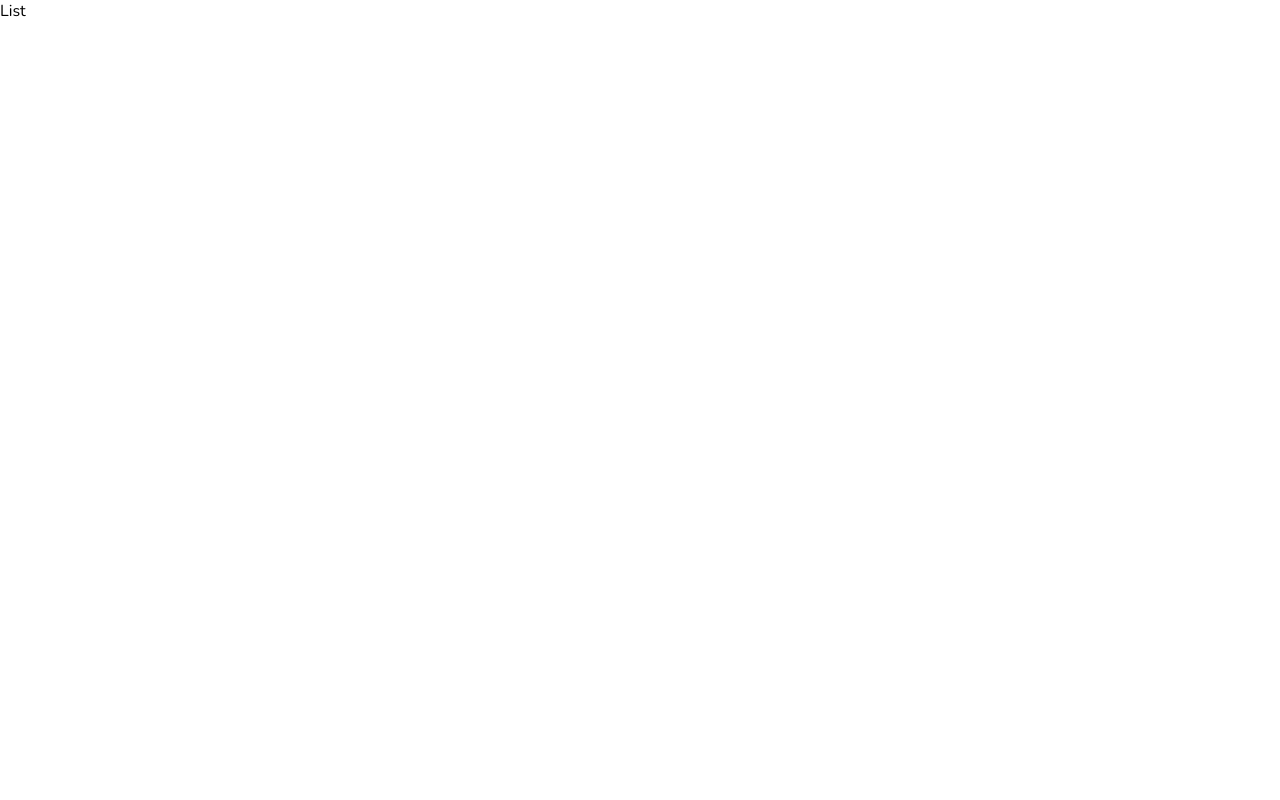
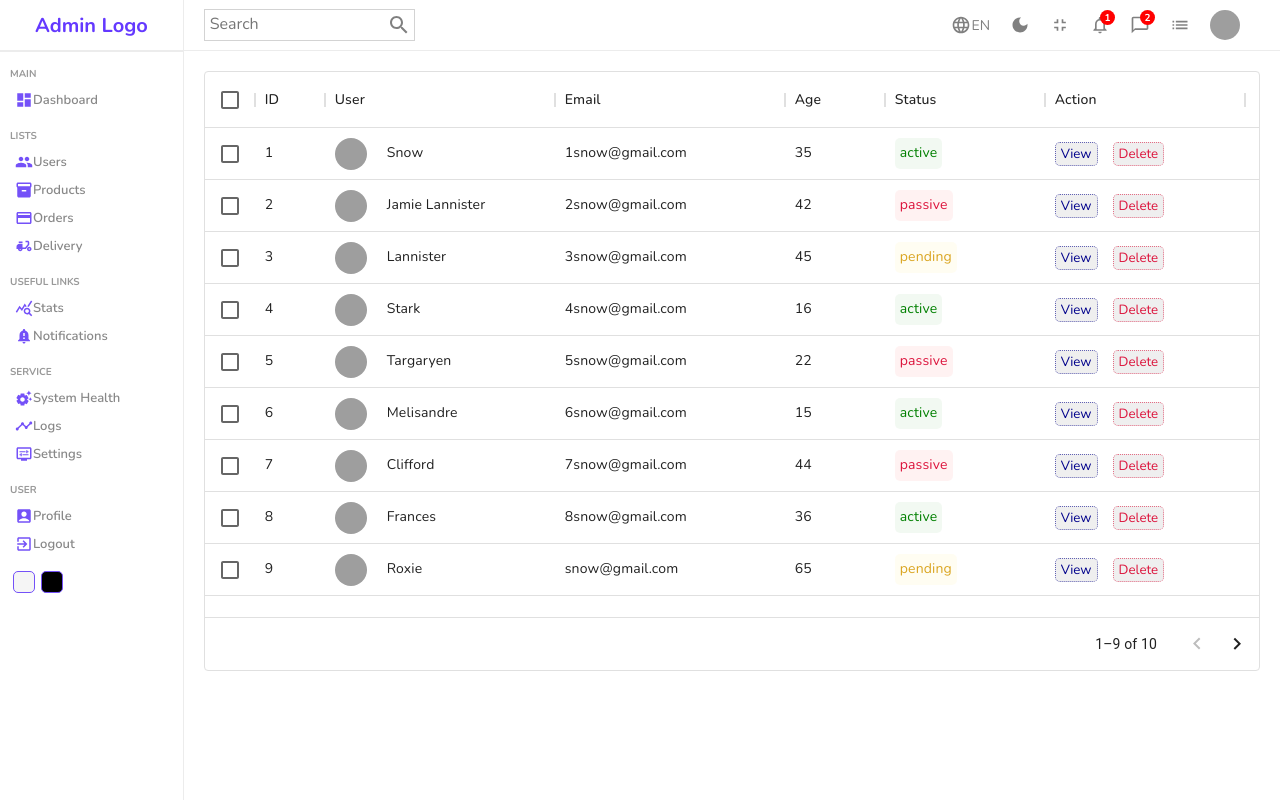
Before and after one commit to georgegaibor/adminPanel, a React (Create React App) app in the folder adminpanel/: page /users in a window 1280 px wide. Built offline with nearby package versions, Linux system fonts and the light colour scheme; grey boxes are pictures that could not be loaded; the HTML template or start-up script is replaced by a standard one.

Commit message:
Datatable mockup

```diff
--- a/adminpanel/package.json
+++ b/adminpanel/package.json
@@ -7,6 +7,7 @@
     "@emotion/styled": "^11.8.1",
     "@mui/icons-material": "^5.6.0",
     "@mui/material": "^5.6.0",
+    "@mui/x-data-grid": "^5.8.0",
     "@testing-library/jest-dom": "^5.16.4",
     "@testing-library/react": "^12.1.4",
     "@testing-library/user-event": "^13.5.0",
--- /dev/null
+++ b/adminpanel/src/components/datatable/DataTable.jsx
@@ -0,0 +1,34 @@
+import "./datatable.scss"
+import { DataGrid } from '@mui/x-data-grid';
+import { userColumns, userRows } from "../../dataTableSource";
+
+
+const DataTable = () => {
+    const actionColumn = [{
+        field: "action",
+        headerName: "Action",
+        width: 200,
+        renderCell:() => {
+            return (
+                <div className="cellAction">
+                    <button className="viewButton">View</button>
+                    <button className="deleteButton">Delete</button>
+                </div>
+            );
+        },
+    }];
+
+    return (
+        <div className="datatable">
+            <DataGrid
+            rows={userRows}
+            columns={[...userColumns,...actionColumn]}
+            pageSize={9}
+            rowsPerPageOptions={[5]}
+            checkboxSelection
+        />
+        </div>
+    )
+}
+
+export default DataTable
--- /dev/null
+++ b/adminpanel/src/components/datatable/datatable.scss
@@ -0,0 +1,78 @@
+.datatable {
+    height: 600px;
+    padding: 20px;
+
+    .datatableTitle{
+      width: 100%;
+      font-size: 24px;
+      color: gray;
+      margin-bottom: 10px;
+      display: flex;
+      align-items: center;
+      justify-content: space-between;
+
+      .link{
+        text-decoration: none;
+        color: green;
+        font-size: 16px;
+        font-weight: 400;
+        border: 1px solid green;
+        padding: 5px;
+        border-radius: 5px;
+        cursor: pointer;
+      }
+    }
+
+    .cellWithImg {
+      display: flex;
+      align-items: center;
+
+      .cellImg {
+        width: 32px;
+        height: 32px;
+        border-radius: 50%;
+        object-fit: cover;
+        margin-right: 20px;
+      }
+    }
+
+    .cellWithStatus {
+      padding: 5px;
+      border-radius: 5px;
+
+      &.active {
+        background-color: rgba(0, 128, 0, 0.05);
+        color: green;
+      }
+      &.pending {
+        background-color: rgba(255, 217, 0, 0.05);
+        color: goldenrod;
+      }
+      &.passive {
+        background-color: rgba(255, 0, 0, 0.05);
+        color: crimson;
+      }
+    }
+
+    .cellAction {
+      display: flex;
+      align-items: center;
+      gap: 15px;
+
+      .viewButton {
+        padding: 2px 5px;
+        border-radius: 5px;
+        color: darkblue;
+        border: 1px dotted rgba(0, 0, 139, 0.596);
+        cursor: pointer;
+      }
+
+      .deleteButton {
+        padding: 2px 5px;
+        border-radius: 5px;
+        color: crimson;
+        border: 1px dotted rgba(220, 20, 60, 0.6);
+        cursor: pointer;
+      }
+    }
+  }
--- /dev/null
+++ b/adminpanel/src/dataTableSource.js
@@ -0,0 +1,122 @@
+export const userColumns = [
+    { field: "id", headerName: "ID", width: 70 },
+    {
+      field: "user",
+      headerName: "User",
+      width: 230,
+      renderCell: (params) => {
+        return (
+          <div className="cellWithImg">
+            <img className="cellImg" src={params.row.img} alt="avatar" />
+            {params.row.username}
+          </div>
+        );
+      },
+    },
+    {
+      field: "email",
+      headerName: "Email",
+      width: 230,
+    },
+
+    {
+      field: "age",
+      headerName: "Age",
+      width: 100,
+    },
+    {
+      field: "status",
+      headerName: "Status",
+      width: 160,
+      renderCell: (params) => {
+        return (
+          <div className={`cellWithStatus ${params.row.status}`}>
+            {params.row.status}
+          </div>
+        );
+      },
+    },
+];
+//temporary data
+export const userRows = [
+    {
+        id: 1,
+        username: "Snow",
+        img: "https://images.pexels.com/photos/1820770/pexels-photo-1820770.jpeg?auto=compress&cs=tinysrgb&dpr=2&w=500",
+        status: "active",
+        email: "1snow@gmail.com",
+        age: 35,
+    },
+    {
+        id: 2,
+        username: "Jamie Lannister",
+        img: "https://images.pexels.com/photos/1820770/pexels-photo-1820770.jpeg?auto=compress&cs=tinysrgb&dpr=2&w=500",
+        email: "2snow@gmail.com",
+        status: "passive",
+        age: 42,
+    },
+    {
+        id: 3,
+        username: "Lannister",
+        img: "https://images.pexels.com/photos/1820770/pexels-photo-1820770.jpeg?auto=compress&cs=tinysrgb&dpr=2&w=500",
+        email: "3snow@gmail.com",
+        status: "pending",
+        age: 45,
+    },
+    {
+        id: 4,
+        username: "Stark",
+        img: "https://images.pexels.com/photos/1820770/pexels-photo-1820770.jpeg?auto=compress&cs=tinysrgb&dpr=2&w=500",
+        email: "4snow@gmail.com",
+        status: "active",
+        age: 16,
+    },
+    {
+        id: 5,
+        username: "Targaryen",
+        img: "https://images.pexels.com/photos/1820770/pexels-photo-1820770.jpeg?auto=compress&cs=tinysrgb&dpr=2&w=500",
+        email: "5snow@gmail.com",
+        status: "passive",
+        age: 22,
+    },
+    {
+        id: 6,
+        username: "Melisandre",
+        img: "https://images.pexels.com/photos/1820770/pexels-photo-1820770.jpeg?auto=compress&cs=tinysrgb&dpr=2&w=500",
+        email: "6snow@gmail.com",
+        status: "active",
+        age: 15,
+    },
+    {
+        id: 7,
+        username: "Clifford",
+        img: "https://images.pexels.com/photos/1820770/pexels-photo-1820770.jpeg?auto=compress&cs=tinysrgb&dpr=2&w=500",
+        email: "7snow@gmail.com",
+        status: "passive",
+        age: 44,
+    },
+    {
+        id: 8,
+        username: "Frances",
+        img: "https://images.pexels.com/photos/1820770/pexels-photo-1820770.jpeg?auto=compress&cs=tinysrgb&dpr=2&w=500",
+        email: "8snow@gmail.com",
+        status: "active",
+        age: 36,
+    },
+    {
+        id: 9,
+        username: "Roxie",
+        img: "https://images.pexels.com/photos/1820770/pexels-photo-1820770.jpeg?auto=compress&cs=tinysrgb&dpr=2&w=500",
+        email: "snow@gmail.com",
+        status: "pending",
+        age: 65,
+    },
+    {
+        id: 10,
+        username: "Roxie",
+        img: "https://images.pexels.com/photos/1820770/pexels-photo-1820770.jpeg?auto=compress&cs=tinysrgb&dpr=2&w=500",
+        email: "snow@gmail.com",
+        status: "active",
+        age: 65,
+    },
+];
--- a/adminpanel/src/pages/list/List.jsx
+++ b/adminpanel/src/pages/list/List.jsx
@@ -1,9 +1,17 @@
 import "./list.scss"
-
+import SideBar from "../../components/sidebar/SideBar"
+import NavBar from "../../components/navbar/NavBar"
+import DataTable from "../../components/datatable/DataTable"
 
 const List = () => {
   return (
-    <div>List</div>
+    <div className="list">
+      <SideBar/>
+      <div className="listContainer">
+        <NavBar/>
+        <DataTable/>
+      </div>
+    </div>
   )
 }
 
--- a/adminpanel/src/pages/list/list.scss
+++ b/adminpanel/src/pages/list/list.scss
@@ -0,0 +1,8 @@
+.list{
+    display: flex;
+    width: 100%;
+
+    .listContainer{
+        flex: 6;
+    }
+}
```
Also changed, not shown: 1 other file (tests, documents, lock files or other folders).
